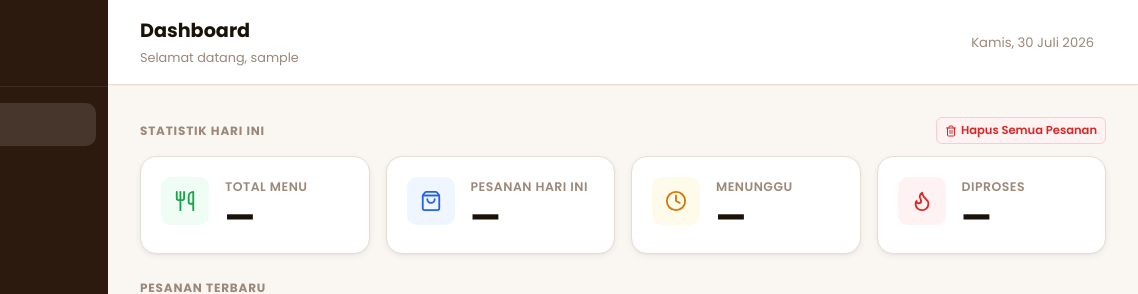
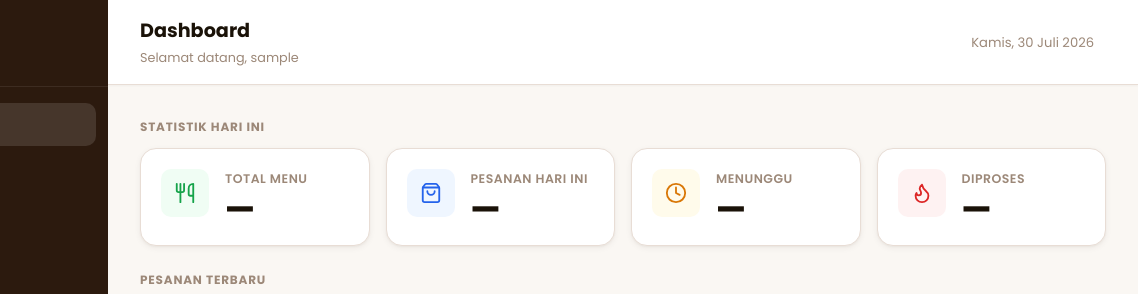
Before and after one commit to daffadzakwanpratama/Final-Pi, a website: page frontend/admin/dashboard.html in a window 1280 px wide. Shown: the top 294 px of the page, 142-1280 px from the left. Drawn offline with nearby package versions, Linux system fonts and the light colour scheme; no server answers; sample sign-in values are in the browser's storage.

Commit message:
remove Hapus Semua Pesanan button from dashboard

```diff
--- a/frontend/admin/dashboard.html
+++ b/frontend/admin/dashboard.html
@@ -88,12 +88,7 @@ Keluar ke: Halaman monitoring pesanan, kategori, atau menu.
 
 
       <!-- Stats Grid -->
-      <div class="section-label" style="display:flex;justify-content:space-between;align-items:center;margin-top:0;">
-        <span>Statistik Hari Ini</span>
-        <button onclick="clearTodayOrders()" class="btn btn-sm" style="width:auto;font-size:0.72rem;padding:4px 8px;color:#dc2626;border:1px solid #fecaca;background:#fef2f2;display:flex;align-items:center;gap:4px;cursor:pointer;font-weight:600;border-radius:6px;">
-          <i data-lucide="trash-2" style="width:12px;height:12px;"></i> Hapus Semua Pesanan
-        </button>
-      </div>
+      <div class="section-label" style="margin-top:0;">Statistik Hari Ini</div>
       <div class="stats-grid">
         <div class="stat-card">
           <div class="stat-icon stat-icon-green">
```
